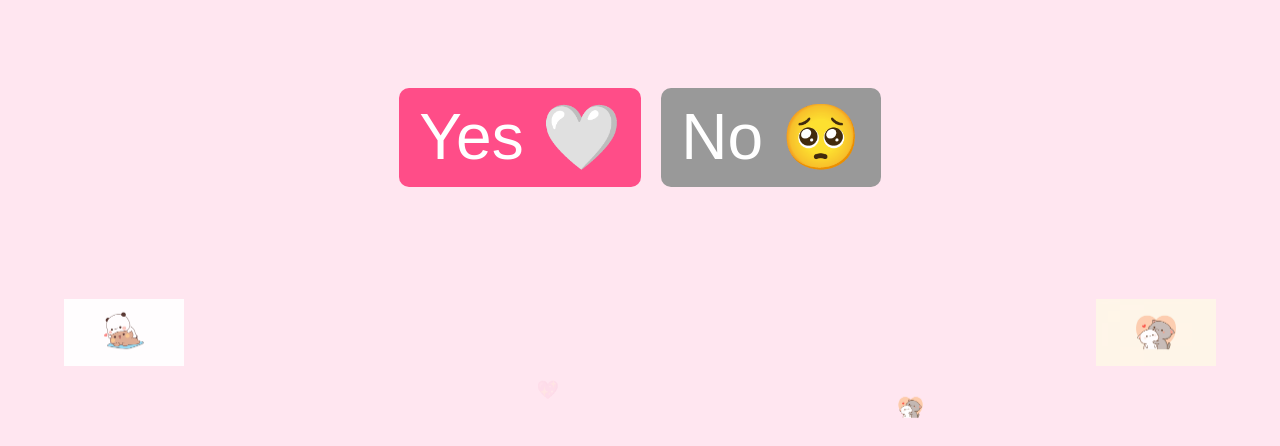
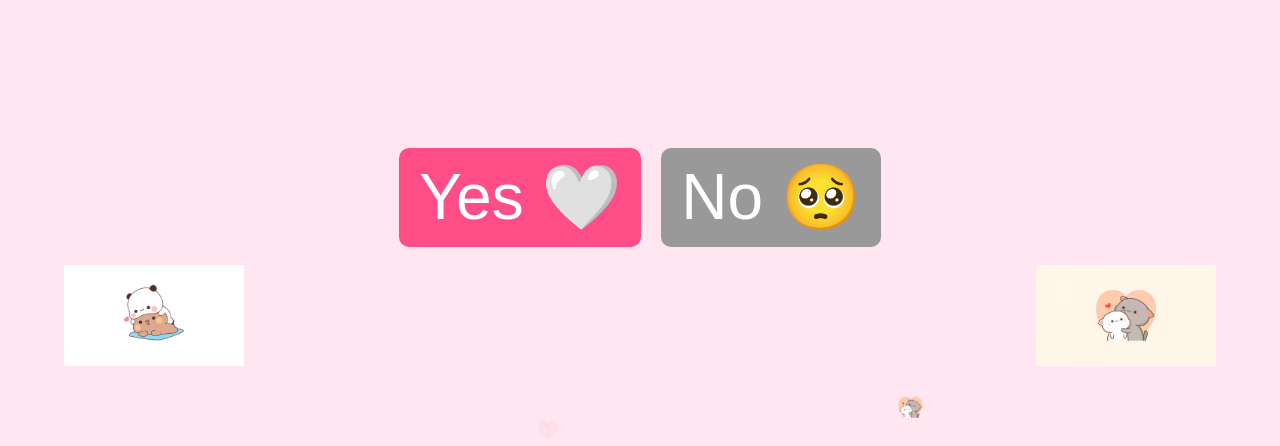
Before and after one commit to SanuSanu007/birthday-surprise, a plain HTML site: page index.html in a window 1280 px wide. Shown: the part 394-840 px from the top of the page. Before the commit the page ends 800 px from the top, so only its background shows below. Drawn offline with Linux system fonts and the light colour scheme.

Commit message:
Update index.html

```diff
--- a/index.html
+++ b/index.html
@@ -21,6 +21,7 @@ body {
     justify-content: center;
     height: 100vh;
     text-align: center;
+    padding-top: 40px; /* pushes content slightly down */
 }
 
 h1 {
@@ -39,7 +40,7 @@ h1 {
 .button-group {
     display: flex;
     gap: 20px;
-    margin-top: 20px;
+    margin-top: 60px; /* moved lower */
 }
 
 button {
@@ -60,13 +61,12 @@ button {
     position: relative;
 }
 
-/* Static stickers */
+/* 🐱 Bigger Corner Stickers */
 .sticker {
     position: fixed;
-    width: 18vw;
-    max-width: 120px;
+    width: clamp(100px, 26vw, 180px); /* bigger + responsive */
     pointer-events: none;
-    opacity: 0.9;
+    opacity: 0.95;
 }
 
 .s1 { top: 5%; left: 5%; }
@@ -151,8 +151,8 @@ const successSound = document.getElementById("successSound");
 let yesScale = 1;
 
 const messages = [
-    "You sure? 😏","Think again 🥺","No escape 😆","Keep Guessing",
-    "Try again 💖","Hehe nope 😜","Come onnn ❤️","Pretty please 🥺"
+    "You sure? 😏","Think again 🥺","No escape 😆",
+    "Try again 💖","Hehe nope 😜","Come onnn ❤️"
 ];
 
 /* Move NO button */
```
